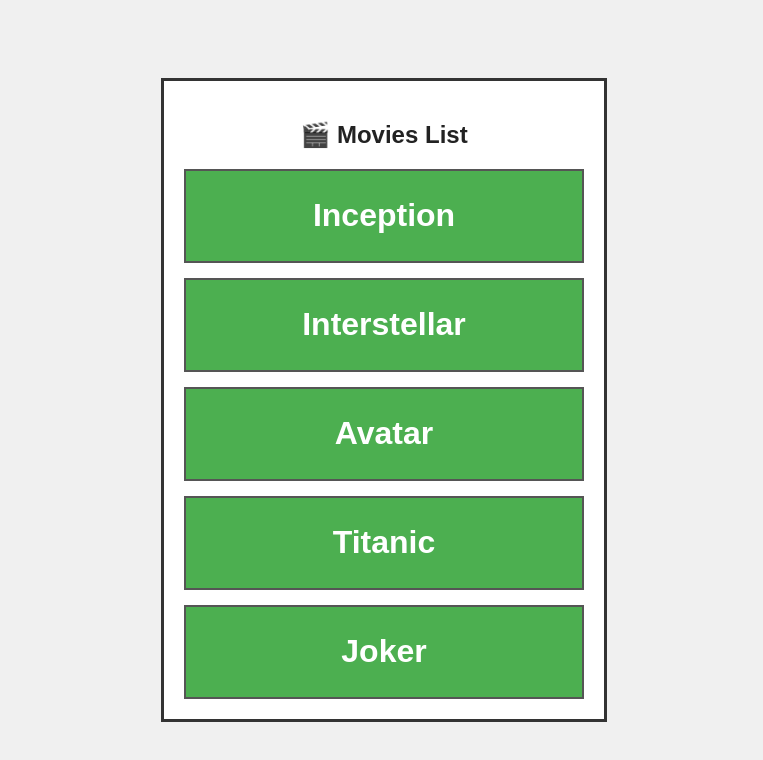
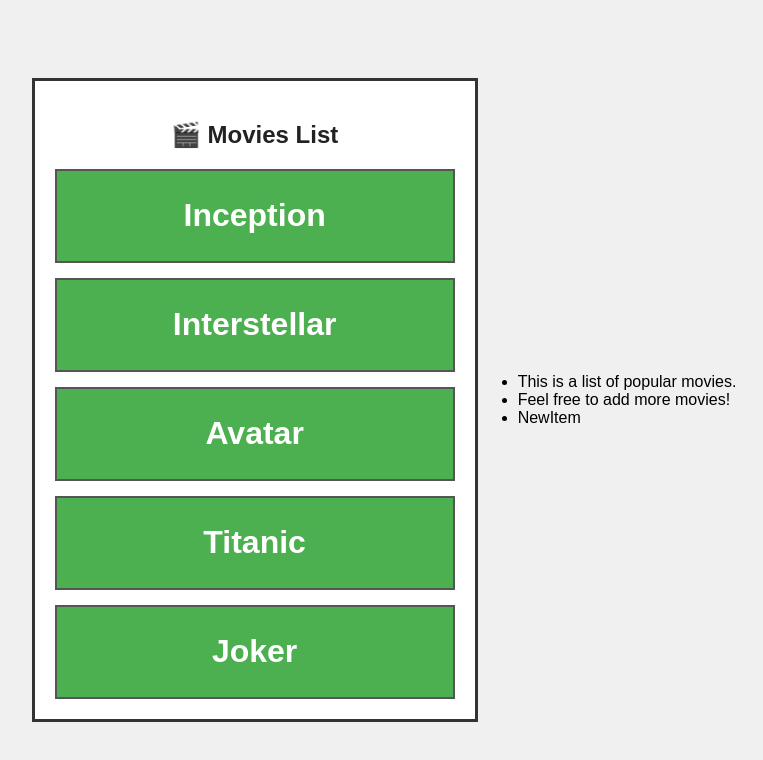
Before and after one commit to KRISHNAPALANISAMY/grocery, a plain HTML site: page templates/testing/dom1.html in a window 1280 px wide. Shown: the whole page, without its empty margins (256-1019 px from the left). Drawn offline with Linux system fonts and the light colour scheme.

Commit message:
server file

```diff
--- a/templates/testing/dom1.html
+++ b/templates/testing/dom1.html
@@ -64,6 +64,10 @@
             <div class="movie">Joker</div>
         </div>
     </div>
+    <ul>
+        <li id="info1">This is a list of popular movies.</li>
+        <li id="info2">Feel free to add more movies!</li>
+    </ul>
     <script src="dom1.js"></script>
 </body>
 </html>
--- a/templates/testing/dom1.js
+++ b/templates/testing/dom1.js
@@ -17,7 +17,8 @@
 const ul = document.querySelector('ul');
 
 const li = document.createElement('li');
-li.textContent = "New Item";   // add content
+
+li.textContent = "NewItem";   // add content
 ul.append(li);
 
 console.log(li);              // log the element
```
